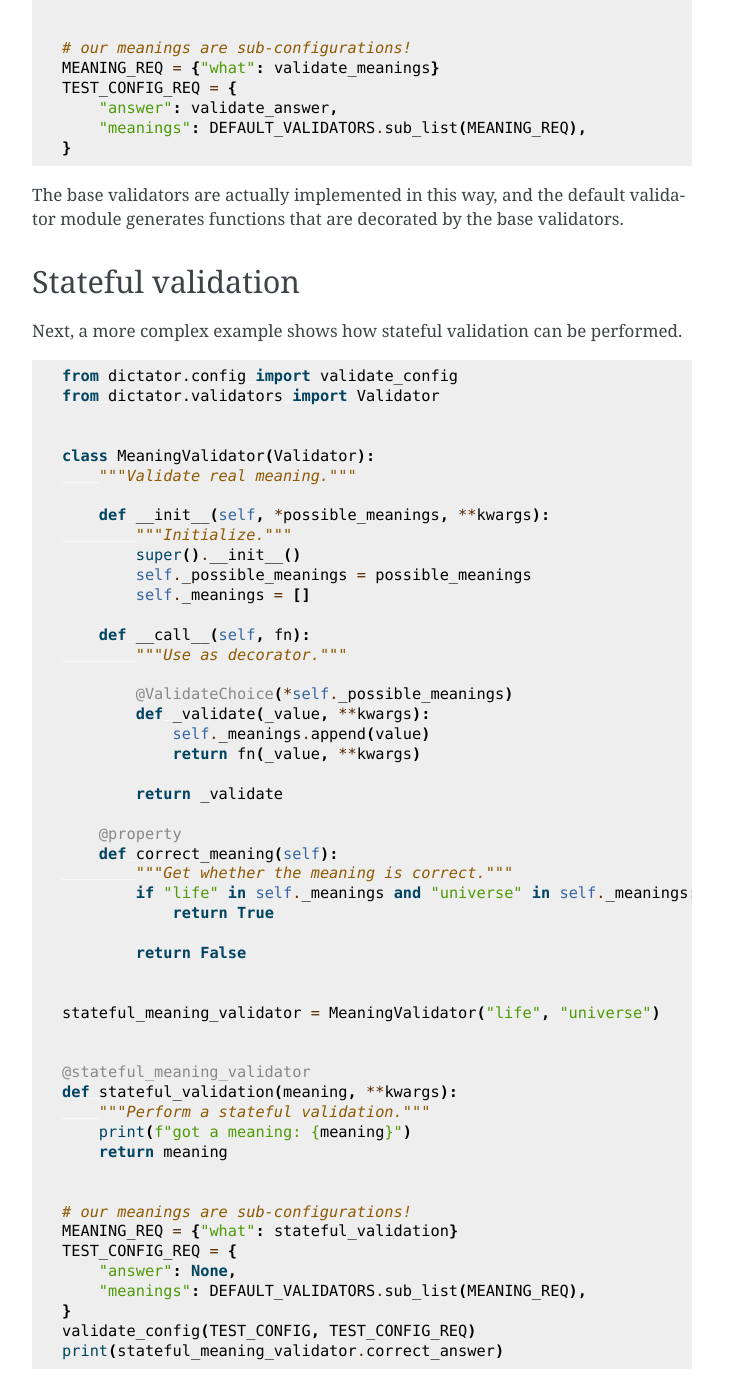
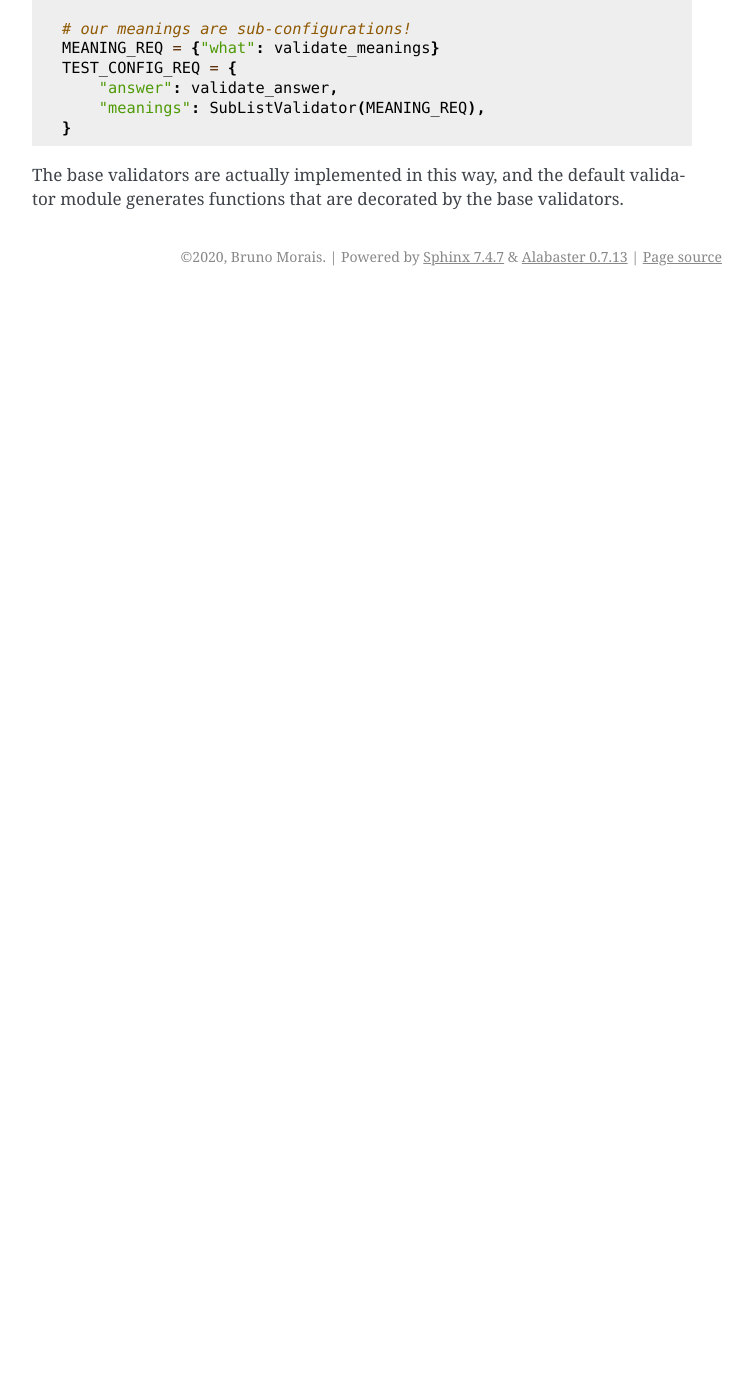
Before and after one commit to brunosmmm/dictator, a Sphinx documentation site: the page built from docs/source/quickstart.rst, in a window 1280 px wide and 1400 px high, scrolled down 2706 px. Shown: the whole window, without its empty margins (388-1140 px from the left). Built offline with Sphinx 7.4.7, drawn with Linux system fonts in a browser that asks for light colours; after the commit the page ends 3002 px from its top, so only the background shows below that; some of the changed text lies outside the part shown.

Commit message:
add some more stuff

```diff
--- a/docs/source/index.rst
+++ b/docs/source/index.rst
@@ -1,14 +1,13 @@
 
 Welcome to dictator's documentation!
 ====================================
-
-* :ref:`quickstart`
 
 .. toctree::
    :maxdepth: 2
    :caption: Contents:
 
    quickstart
+   advanced_topics
 
 Indices and tables
 ==================
--- a/docs/source/quickstart.rst
+++ b/docs/source/quickstart.rst
@@ -110,8 +110,7 @@ How do we validate that:
 ::
 
   from dictator.validators.base import validate_string
-  from dictator.validators.lists import ValidateChoice
-  from dictator.validators.default import DEFAULT_VALIDATORS
+  from dictator.validators.lists import ValidateChoice, SubListValidator
   from dictator.errors import ValidationError
 
 
@@ -135,66 +134,8 @@ How do we validate that:
   MEANING_REQ = {"what": validate_meanings}
   TEST_CONFIG_REQ = {
       "answer": validate_answer,
-      "meanings": DEFAULT_VALIDATORS.sub_list(MEANING_REQ),
+      "meanings": SubListValidator(MEANING_REQ),
   }
 
 The base validators are actually implemented in this way, and the default validator module generates
 functions that are decorated by the base validators.
-
-Stateful validation
--------------------
-
-Next, a more complex example shows how stateful validation can be performed.
-
-::
-
-  from dictator.config import validate_config
-  from dictator.validators import Validator
-
-
-  class MeaningValidator(Validator):
-      """Validate real meaning."""
-
-      def __init__(self, *possible_meanings, **kwargs):
-          """Initialize."""
-          super().__init__()
-          self._possible_meanings = possible_meanings
-          self._meanings = []
-
-      def __call__(self, fn):
-          """Use as decorator."""
-
-          @ValidateChoice(*self._possible_meanings)
-          def _validate(_value, **kwargs):
-              self._meanings.append(value)
-              return fn(_value, **kwargs)
-
-          return _validate
-
-      @property
-      def correct_meaning(self):
-          """Get whether the meaning is correct."""
-          if "life" in self._meanings and "universe" in self._meanings:
-              return True
-
-          return False
-
-
-  stateful_meaning_validator = MeaningValidator("life", "universe")
-
-
-  @stateful_meaning_validator
-  def stateful_validation(meaning, **kwargs):
-      """Perform a stateful validation."""
-      print(f"got a meaning: {meaning}")
-      return meaning
-
-
-  # our meanings are sub-configurations!
-  MEANING_REQ = {"what": stateful_validation}
-  TEST_CONFIG_REQ = {
-      "answer": None,
-      "meanings": DEFAULT_VALIDATORS.sub_list(MEANING_REQ),
-  }
-  validate_config(TEST_CONFIG, TEST_CONFIG_REQ)
-  print(stateful_meaning_validator.correct_answer)
```
Also changed, not shown: docs/source/advanced_topics.rst (added, +66 -0 lines).
